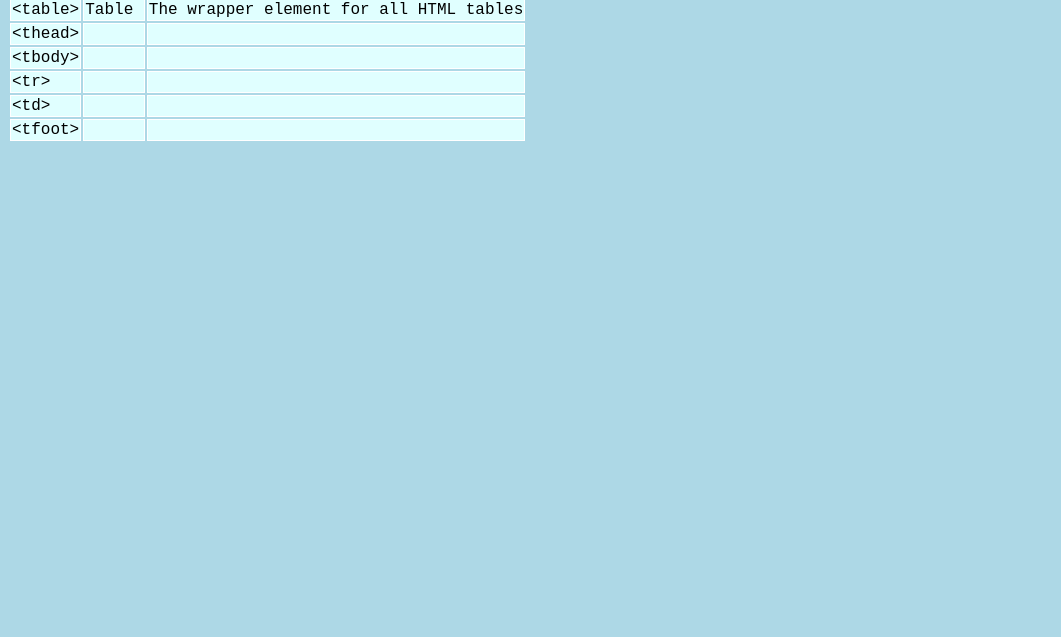
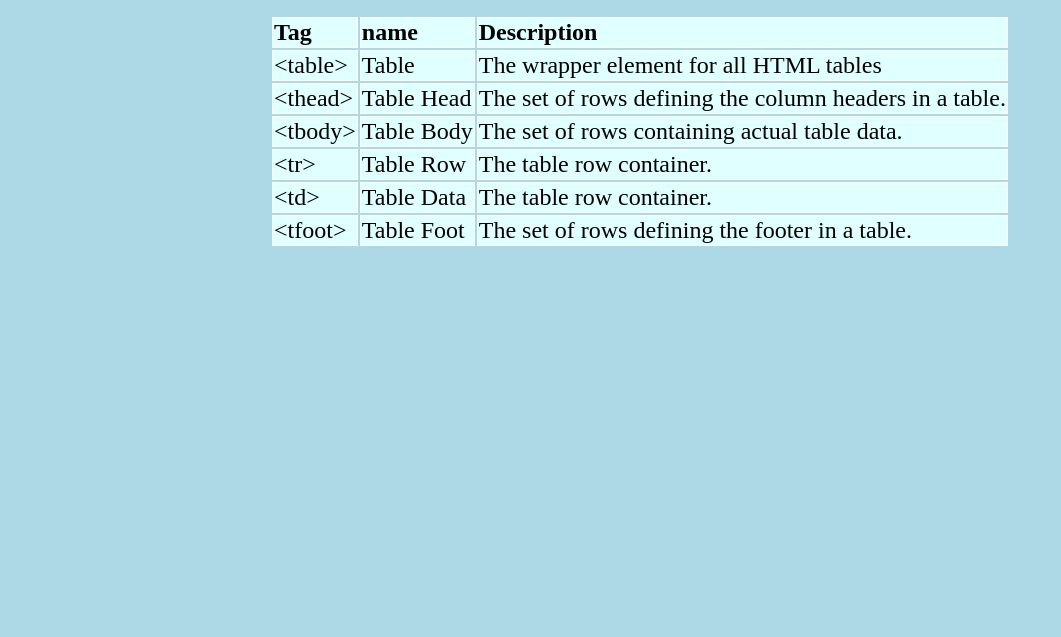
Before and after one commit to KaylaB-cd/Cheatsheet, a plain HTML site: page index.html in a window 1280 px wide. Shown: the part 163-800 px from the top of the page, without its empty margins (0-1061 px from the left). Drawn offline with Linux system fonts and the light colour scheme; a web font is replaced by a local one.

Commit message:
Table tags completed

```diff
--- a/Resources/CSS/index.css
+++ b/Resources/CSS/index.css
@@ -1,5 +1,5 @@
 * {
-    font-family: 'Courier New', Courier, monospace;
+    font-family: 'Rum Raisin'
 }
 
 body {
@@ -10,21 +10,23 @@ h1 {
     font-weight: 900;
     font-style: normal;
     text-align: center;
+    font-size: 42px;
   }
 
   h2 {
     color: blueviolet;
     text-align: center;
+    font-size: 36px;
   }
 
   #head {
     background-color: violet;
-    font-size: 24px;
+    font-size: 32px;
     font-weight: bold;
   }
 
   table {
-    justify-content: center;
+    margin: 0 auto;
   }
 
 
@@ -35,4 +37,5 @@ h1 {
 
   tr, td {
     background-color: lightcyan;
+    font-size: 24px;
   }
--- a/index.html
+++ b/index.html
@@ -5,6 +5,9 @@
     <meta name="viewport" content="width=device-width, initial-scale=1.0">
     <title>Cheatsheet</title>
     <link rel="stylesheet" href="./Resources/CSS/index.css" type="text/css">
+    <link rel="preconnect" href="https://fonts.googleapis.com">
+<link rel="preconnect" href="https://fonts.gstatic.com" crossorigin>
+<link href="https://fonts.googleapis.com/css2?family=Abril+Fatface&family=Karla:ital,wght@0,200..800;1,200..800&family=Rum+Raisin&family=Sigmar&family=Space+Mono:ital,wght@0,400;0,700;1,400;1,700&family=Work+Sans:ital,wght@0,100..900;1,100..900&display=swap" rel="stylesheet">
 </head>
 <body>
     <h1>HTML tags</h1>
@@ -23,28 +26,28 @@
                     </tr>
                     <tr>
                         <td>&ltthead&gt</td>
-                        <td></td>
-                        <td></td>
+                        <td>Table Head</td>
+                        <td>The set of rows defining the column headers in a table.</td>
                     </tr>
                     <tr>
                         <td>&lttbody&gt</td>
-                        <td></td>
-                        <td></td>
+                        <td>Table Body</td>
+                        <td>The set of rows containing actual table data.</td>
                     </tr>
                     <tr>
                         <td>&lttr&gt</td>
-                        <td></td>
-                        <td></td>
+                        <td>Table Row</td>
+                        <td>The table row container.</td>
                     </tr>
                     <tr>
                         <td>&lttd&gt</td>
-                        <td></td>
-                        <td></td>
+                        <td>Table Data</td>
+                        <td>The table row container.</td>
                     </tr>
                     <tr>
                         <td>&lttfoot&gt</td>
-                        <td></td>
-                        <td></td>
+                        <td>Table Foot</td>
+                        <td>The set of rows defining the footer in a table.</td>
                     </tr>
                 </tbody>
             </tr>
```
